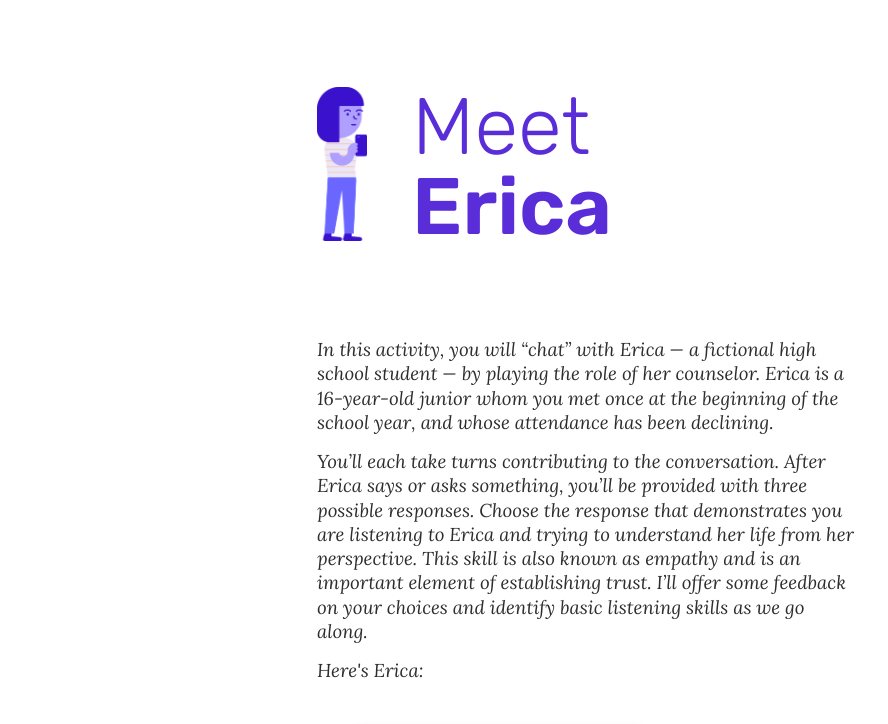
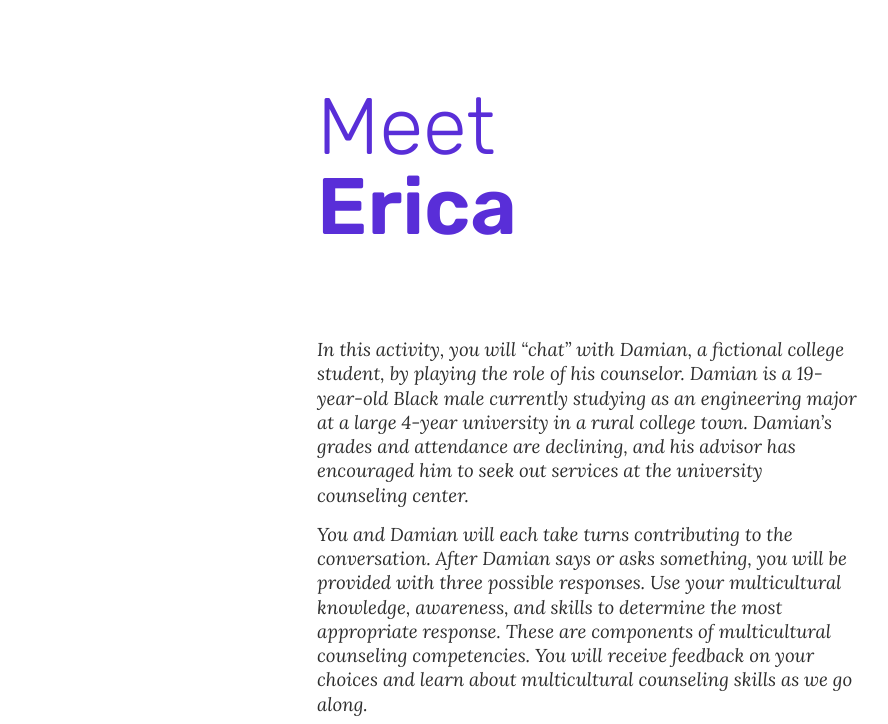
Before and after one commit to sarahsoup/chatbot-ng, a plain HTML site: page index.html in a window 1280 px wide. Shown: the part 63-787 px from the top of the page, without its empty margins (53-941 px from the left). Drawn offline with nearby package versions, Linux system fonts and the light colour scheme.

Commit message:
updated html

```diff
--- a/index.html
+++ b/index.html
@@ -3,7 +3,7 @@
   <head>
     <meta charset="utf-8">
     <meta name="viewport" content="width=device-width, initial-scale=1, shrink-to-fit=no">
-    <title>Meet Erica</title>
+    <title>Meet Damian</title>
 
     <link rel="stylesheet" href="https://stackpath.bootstrapcdn.com/bootstrap/4.2.1/css/bootstrap.min.css" integrity="sha384-GJzZqFGwb1QTTN6wy59ffF1BuGJpLSa9DkKMp0DgiMDm4iYMj70gZWKYbI706tWS" crossorigin="anonymous">
     <link href="https://fonts.googleapis.com/css?family=Lora:400i,700i|Rubik:300,400,600&display=swap" rel="stylesheet">
@@ -19,10 +19,7 @@
             </div>
         </div>
         <div class="row" id="row-title">
-            <div class="col-2 col-md-2 offset-md-2 col-lg-1 offset-lg-3">
-                <img src="./assets/erica.png" id="erica-full">
-            </div>
-            <div class="col-10 col-md-6 col-lg-5">
+            <div class="col-12 col-md-8 offset-md-2 col-lg-6 offset-lg-3">
                 <div class="flex">
                     <h1>Meet<br><span class="h1-bold">Erica</span></h1>
                 </div>
@@ -30,9 +27,9 @@
         </div>
         <div class="row">
             <div class="col-12 col-md-8 offset-md-2 col-lg-6 offset-lg-3">
-                <h2>In this activity, you will “chat” with Erica — a fictional high school student — by playing the role of her counselor. Erica is a 16-year-old junior whom you met once at the beginning of the school year, and whose attendance has been declining.</h2>
-                <h2>You’ll each take turns contributing to the conversation. After Erica says or asks something, you’ll be provided with three possible responses. Choose the response that demonstrates you are listening to Erica and trying to understand her life from her perspective. This skill is also known as empathy and is an important element of establishing trust. I’ll offer some feedback on your choices and identify basic listening skills as we go along.</h2>
-                <h2>Here's Erica:</h2>
+                <h2>In this activity, you will “chat” with Damian, a fictional college student, by playing the role of his counselor. Damian is a 19-year-old Black male currently studying as an engineering major at a large 4-year university in a rural college town. Damian’s grades and attendance are declining, and his advisor has encouraged him to seek out services at the university counseling center.</h2>
+                <h2>You and Damian will each take turns contributing to the conversation. After Damian says or asks something, you will be provided with three possible responses. Use your multicultural knowledge, awareness, and skills to determine the most appropriate response. These are components of multicultural counseling competencies. You will receive feedback on your choices and learn about multicultural counseling skills as we go along.</h2>
+                <h2>Here's Damian:</h2>
             </div>
         </div>
     </div>
```
